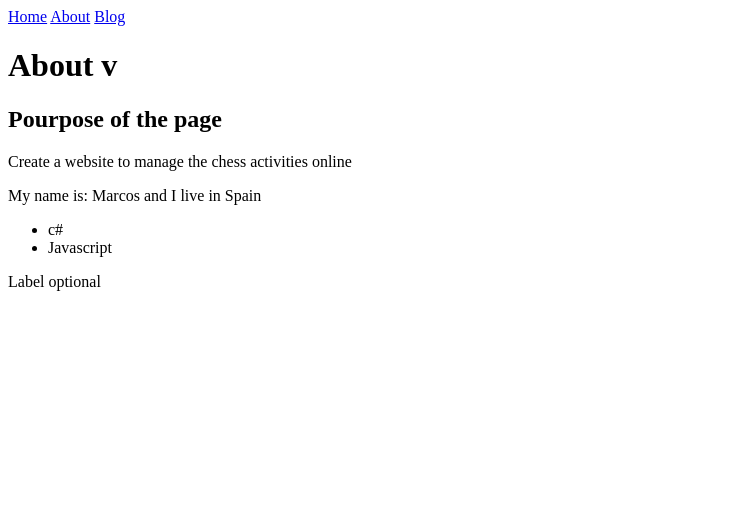
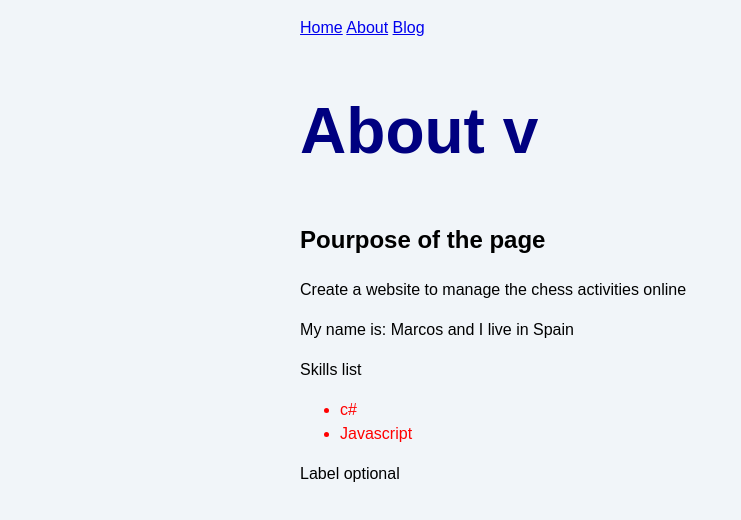
Before and after one commit to maglorelf/OnChess, an Astro site: page /about in a window 1280 px wide. Shown: the whole page, without its empty margins (0-741 px from the left). Built offline with nearby package versions, Linux system fonts and the light colour scheme; Astro itself is replaced by a stand-in of ours.

Commit message:
feat: Add styles

```diff
--- /dev/null
+++ b/src/assert/styles/global.css
@@ -0,0 +1,16 @@
+html {
+    background-color: #f1f5f9;
+    font-family: sans-serif;
+}
+
+body {
+    margin: 0 auto;
+    width: 100%;
+    max-width: 80ch;
+    padding: 1rem;
+    line-height: 1.5;
+}
+
+* {
+    box-sizing: border-box;
+}
--- a/src/pages/about.astro
+++ b/src/pages/about.astro
@@ -1,4 +1,5 @@
 ---
+import "../assert/styles/global.css";
 const pageTitle = "About v";
 const identity = {
   firstName: "Marcos",
@@ -7,6 +8,10 @@ const identity = {
 };
 const skills = ["c#", "Javascript"];
 const showLabel = true;
+const minSkills = 2;
+
+const skillColor = "red";
+const fontWeigth = "4rem";
 ---
 
 <html lang="en">
@@ -16,6 +21,15 @@ const showLabel = true;
     <meta name="viewport" content="width=device-width" />
     <meta name="generator" content={Astro.generator} />
     <title>{pageTitle}</title>
+    <style define:vars={{ skillColor, fontWeigth }}>
+      h1 {
+        color: navy;
+        font-size: var(--fontWeigth);
+      }
+      .skill {
+        color: var(--skillColor);
+      }
+    </style>
   </head>
   <body>
     <a href="/">Home</a>
@@ -25,8 +39,9 @@ const showLabel = true;
     <h2>Pourpose of the page</h2>
     <p>Create a website to manage the chess activities online</p>
     <p>My name is: {identity.firstName} and I live in {identity.country}</p>
+    {minSkills === skills.length ? <p>Skills list</p> : <p>Big skills</p>}
     <ul>
-      {skills.map((skill) => <li>{skill}</li>)}
+      {skills.map((skill) => <li class="skill">{skill}</li>)}
     </ul>
     {showLabel && <p>Label optional</p>}
   </body>
--- a/src/pages/blog.astro
+++ b/src/pages/blog.astro
@@ -1,4 +1,6 @@
 ---
+import "../assert/styles/global.css";
+
 const pageTitle = "Blog";
 ---
 
--- a/src/pages/index.astro
+++ b/src/pages/index.astro
@@ -1,5 +1,7 @@
 ---
-const pageTitle = "On Chess"
+import "../assert/styles/global.css";
+
+const pageTitle = "On Chess";
 ---
 
 <html lang="en">
```
